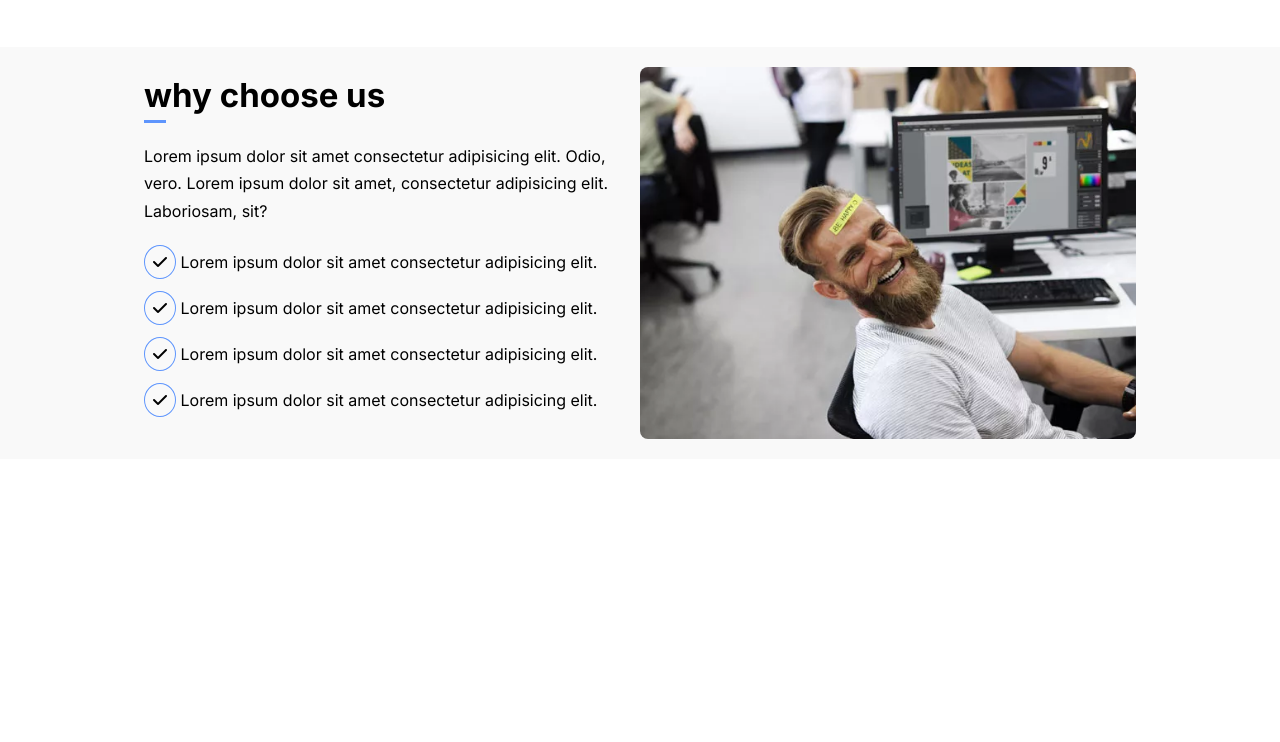
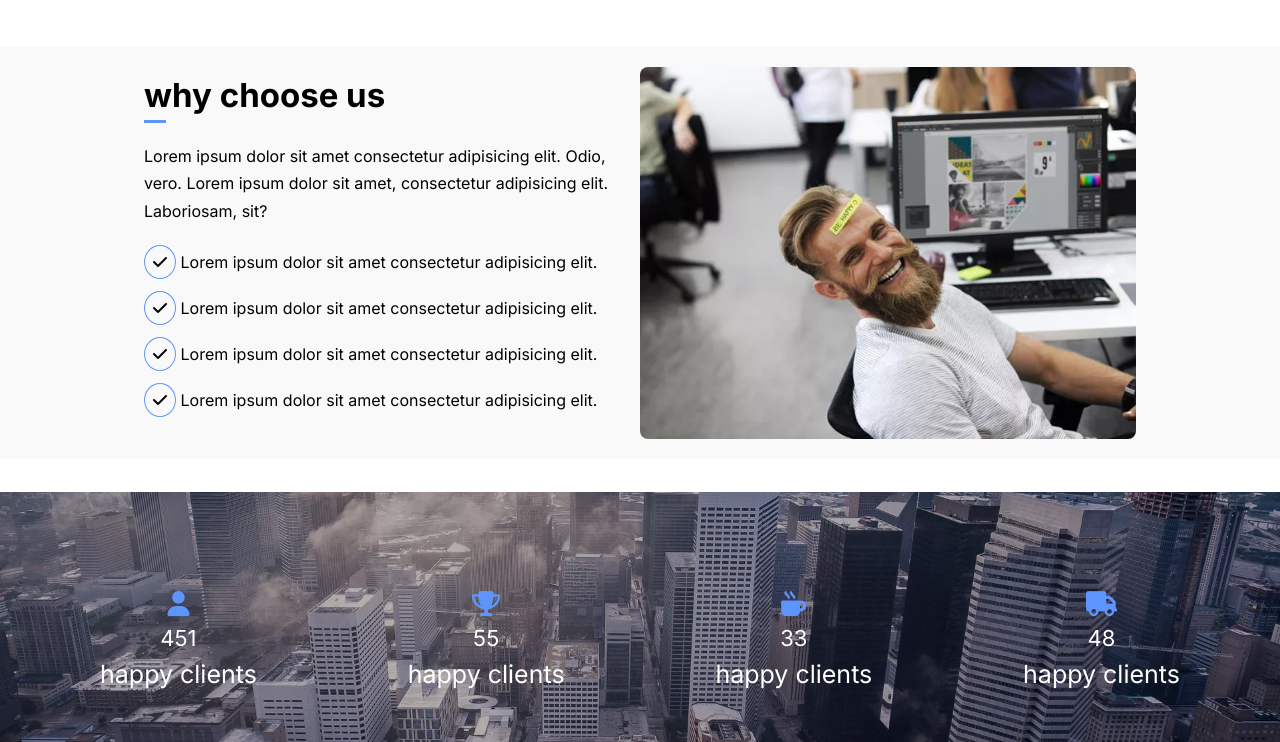
Before and after one commit to MahmoudFawzyHelmy/Creative-Agency, a plain HTML site: page index.html in a window 1280 px wide. Shown: the part 2520-3262 px from the top of the page. Before the commit the page ends 2979 px from the top, so only its background shows below. Drawn offline with Linux system fonts and the light colour scheme.

Commit message:
number section

```diff
--- a/css/style.css
+++ b/css/style.css
@@ -387,7 +387,8 @@ a {
 }
 .about .about-header ul {
   margin-top: 20px;
-}.about .about-header ul li{
+}
+.about .about-header ul li {
   margin-bottom: 12px;
 }
 .about .about-header ul li i {
@@ -405,7 +406,7 @@ a {
   -moz-border-radius: 8px;
   -ms-border-radius: 8px;
   -o-border-radius: 8px;
-  overflow: hidden  ;
+  overflow: hidden;
   width: 50%;
 }
 .about .img img {
@@ -413,3 +414,46 @@ a {
   display: block;
   height: auto;
 }
+
+/* numbers */
+.numbers {
+  margin-top: 33px;
+  padding: 100px;
+  background-image: url("../imag/background2.jpg");
+  background-position: center;
+  background-size: cover;
+  position: relative;
+  background-attachment: fixed;
+  height: 250px;
+}
+.numbers::before {
+  content: "";
+  position: absolute;
+  top: 0;
+  left: 0;
+  width: 100%;
+  height: 100%;
+  background-color: rgb(0 0 0 /30%);
+}
+.numbers .items {
+  display: flex;
+  justify-content: space-between;
+  align-items: center;
+  z-index: 3;
+  text-align: center;
+  position: relative;
+}
+.numbers .items .item i,
+.numbers .item p,
+.numbers .item span {
+  color: #fff;
+  font-size: 25px;
+  margin-bottom: 8px;
+}
+.numbers .item p {
+  color: #fff;
+  font-size: 22px;
+}
+.numbers .items .item i {
+  color: #5e95fd;
+}
--- a/index.html
+++ b/index.html
@@ -296,5 +296,33 @@
         </div>
       </div>
     </div>
+
+    <!-- numbers  -->
+    <div class="numbers">
+      <div class="containr">
+        <div class="items">
+          <div class="item">
+            <i class="fa-solid fa-user"></i>
+            <p>451</p>
+            <span>happy clients</span>
+          </div>
+          <div class="item">
+            <i class="fa-solid fa-trophy"></i>
+            <p>55</p>
+            <span>happy clients</span>
+          </div>
+          <div class="item">
+            <i class="fa-solid fa-mug-hot"></i>
+            <p>33</p>
+            <span>happy clients</span>
+          </div>
+          <div class="item">
+            <i class="fa-solid fa-truck"></i>
+            <p>48</p>
+            <span>happy clients</span>
+          </div>
+        </div>
+      </div>
+    </div>
   </body>
 </html>
```
Lines whose indentation alone changed are shown as unchanged.
